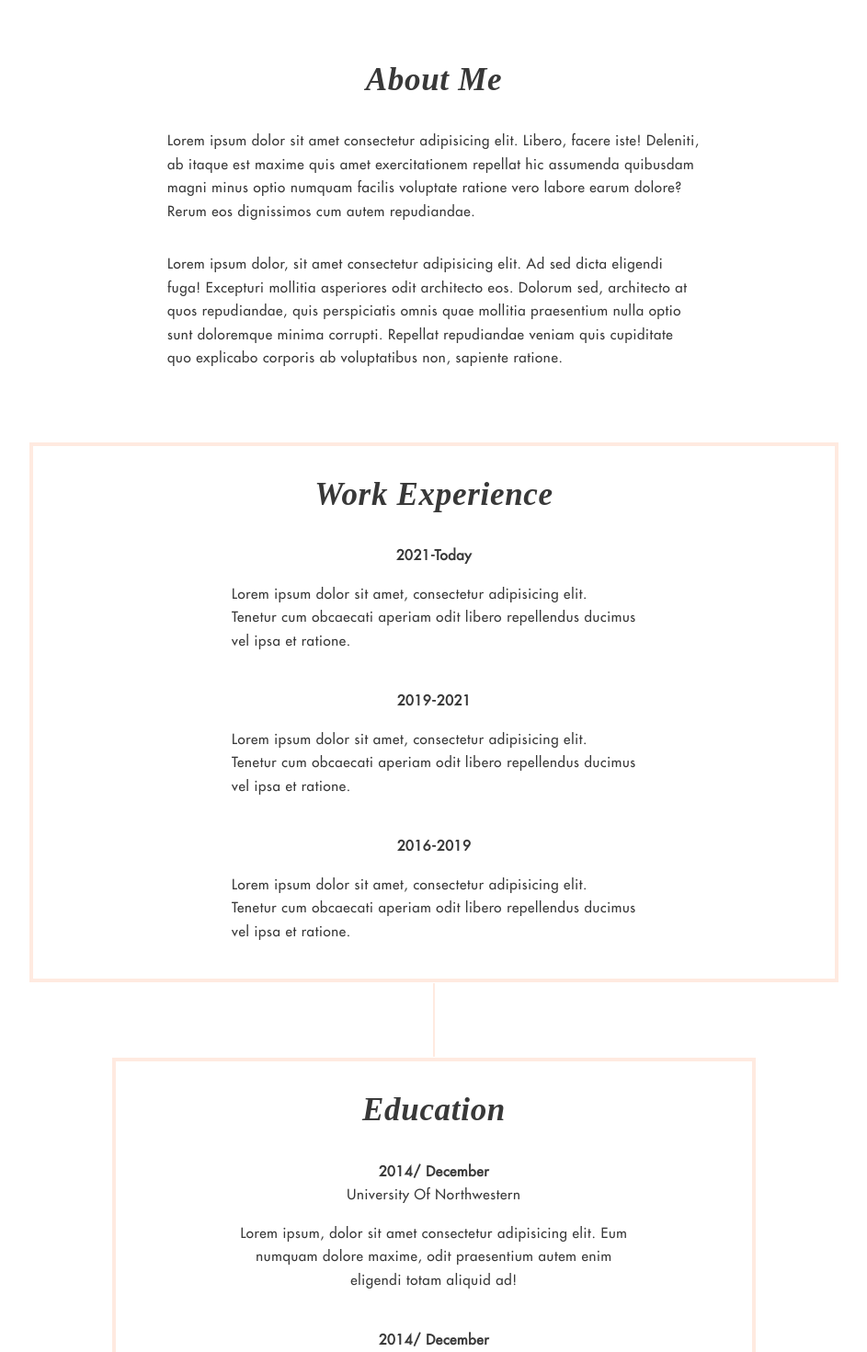
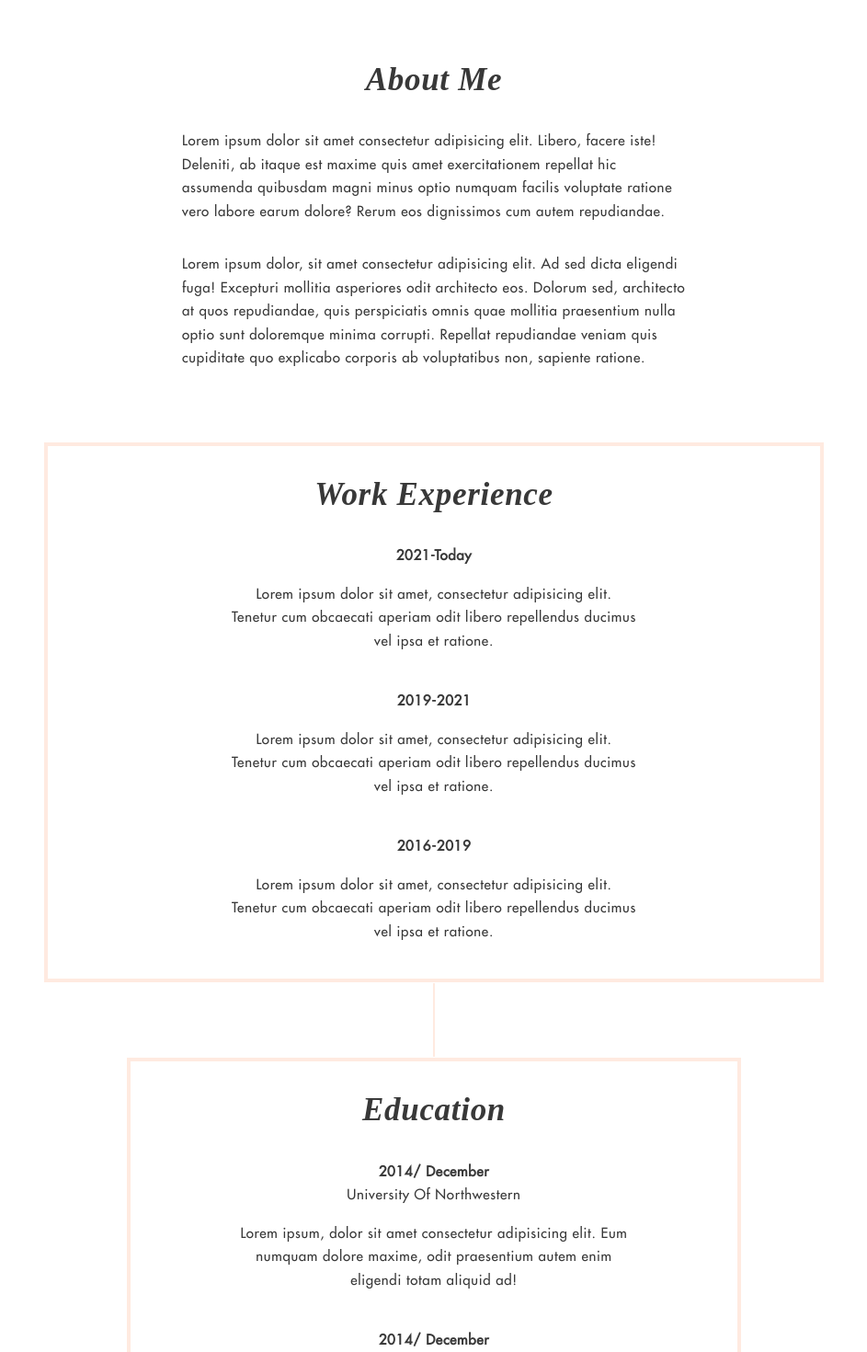
Before and after one commit to shathipaul/journalist-portfolio-website, a Next.js app: page / in a window 1280 px wide. Shown: the part 880-2350 px from the top of the page at 92% size, without its empty margins (168-1111 px from the left). Built offline with nearby package versions, Linux system fonts and the light colour scheme.

Commit message:
edited width of home components

```diff
--- a/src/components/home/About.tsx
+++ b/src/components/home/About.tsx
@@ -9,7 +9,7 @@ const About = () => {
         About me
       </h2>
 
-      <div className="max-w-[280px] md:max-w-[580px]">
+      <div className="w-full px-4 md:max-w-[580px]">
         <p className=" pb-8">
           Lorem ipsum dolor sit amet consectetur adipisicing elit. Libero,
           facere iste! Deleniti, ab itaque est maxime quis amet exercitationem
--- a/src/components/home/Contact.tsx
+++ b/src/components/home/Contact.tsx
@@ -18,7 +18,7 @@ const Contact = () => {
   return (
     <div
       id="contact"
-      className="max-w-[280px] md:max-w-[560px] lg:max-w-[880px] m-auto my-10"
+      className="w-full px-4 md:max-w-[560px] lg:max-w-[880px] m-auto my-10"
     >
       <div className="flex flex-col gap-10 items-center py-10 px-4 border-4 border-secondary">
         <h2 className="capitalize italic text-[28px] md:text-[35px] baskervville-font">
--- a/src/components/home/Education.tsx
+++ b/src/components/home/Education.tsx
@@ -14,7 +14,7 @@ const Education = () => {
   return (
     <div
       id="education"
-      className="max-w-[280px] md:max-w-[500px] lg:max-w-[700px] m-auto my-10"
+      className="w-full px-4 md:max-w-[500px] lg:max-w-[700px] m-auto my-10"
     >
       <div
         className="flex flex-col gap-10
--- a/src/components/home/WorkExperience.tsx
+++ b/src/components/home/WorkExperience.tsx
@@ -16,7 +16,7 @@ const WorkExperience = () => {
   return (
     <div
       id="work"
-      className="max-w-[280px] md:max-w-[560px] lg:max-w-[880px] m-auto mb-10"
+      className="w-full px-4 md:max-w-[560px] lg:max-w-[880px] m-auto mb-10"
     >
       <div
         className="flex flex-col gap-10
@@ -28,7 +28,7 @@ const WorkExperience = () => {
         {workData.map((data, index) => (
           <div key={index} className="md:max-w-[440px]">
             <p className="text-center pb-4 font-semibold">{data.timeLine}</p>
-            <p className="">{data.text}</p>
+            <p className="text-center">{data.text}</p>
           </div>
         ))}
       </div>
--- a/src/shared/footer/Footer.tsx
+++ b/src/shared/footer/Footer.tsx
@@ -2,7 +2,7 @@ import footerLogo from "@/assets/footer/logo.png";
 import Image from "next/image";
 const Footer = () => {
   return (
-    <div className=" flex flex-col justify-center items-center gap-4 text-sm py-4 px-4">
+    <div className="container flex flex-col justify-center items-center gap-4 text-sm py-4 px-4">
       <div>
         <Image width={20} src={footerLogo} alt="" />
       </div>
--- a/src/shared/navbar/Navbar.tsx
+++ b/src/shared/navbar/Navbar.tsx
@@ -50,7 +50,7 @@ const Navbar = () => {
   }, [isOpen]);
 
   return (
-    <nav className="bg-secondary relative">
+    <nav className="container bg-secondary relative">
       <div className="hidden md:block py-6 md:ps-20 lg:ps-48">
         {menuData.map((data, index) => (
           <Link
```
